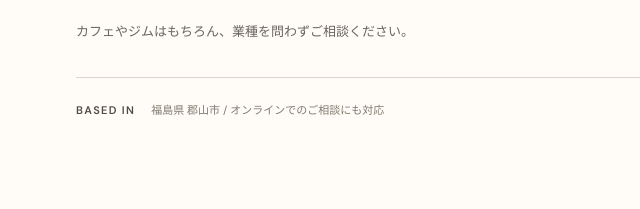
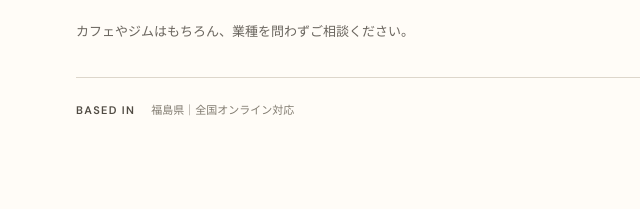
Before and after one commit to yamepiriku-cpu/riku-web-design, a plain HTML site: page index.html in a window 1280 px wide. Shown: the part 3831-4040 px from the top of the page, 505-1145 px from the left. Drawn offline with Linux system fonts and the light colour scheme.

Commit message:
Update index.html

```diff
--- a/index.html
+++ b/index.html
@@ -164,7 +164,7 @@
   </div></section>
   <section class="section" id="about" aria-labelledby="about-title"><div class="shell about-grid">
     <div class="about-decor" aria-hidden="true"><span class="decor-r">R.</span><span class="decor-title">RIKU WEB DESIGN</span></div>
-    <div class="about-body"><div class="section-kicker">03 / ABOUT ME</div><h2 class="section-title" id="about-title">はじめまして、<br />Rikuです。</h2><p>活動拠点：福島県｜全国オンライン対応</p><p>HTML・CSS・JavaScriptを使い、デザインから実装まで。見た目の美しさだけでなく、訪れた人に内容が伝わることも大切にしています。</p><p>カフェやジムはもちろん、業種を問わずご相談ください。</p><div class="about-detail"><strong>BASED IN</strong><span>福島県 郡山市 / オンラインでのご相談にも対応</span></div></div>
+    <div class="about-body"><div class="section-kicker">03 / ABOUT ME</div><h2 class="section-title" id="about-title">はじめまして、<br />Rikuです。</h2><p>活動拠点：福島県｜全国オンライン対応</p><p>HTML・CSS・JavaScriptを使い、デザインから実装まで。見た目の美しさだけでなく、訪れた人に内容が伝わることも大切にしています。</p><p>カフェやジムはもちろん、業種を問わずご相談ください。</p><div class="about-detail"><strong>BASED IN</strong><span>福島県｜全国オンライン対応</span></div></div>
   </div></section>
   <section id="contact" aria-labelledby="contact-title"><div class="shell"><div class="section-kicker">04 / GET IN TOUCH</div><h2 class="section-title" id="contact-title">あなたの想いを、<br />聞かせてください。</h2><p class="contact-lede">ホームページやLPの制作について、<br />「こんなものを作りたい」という段階からお気軽にご相談ください。</p><div class="contact-links"><a class="btn primary" href="https://www.instagram.com/riku.design_/" target="_blank" rel="noopener noreferrer">Instagramで相談する <span class="arrow">↗</span></a><a class="btn ghost" href="https://x.com/Riku1zlk" target="_blank" rel="noopener noreferrer">Xで相談する <span class="arrow">↗</span></a></div><div class="contact-small">ご連絡は各SNSのDMからお願いいたします。</div></div></section>
 </main>
```
